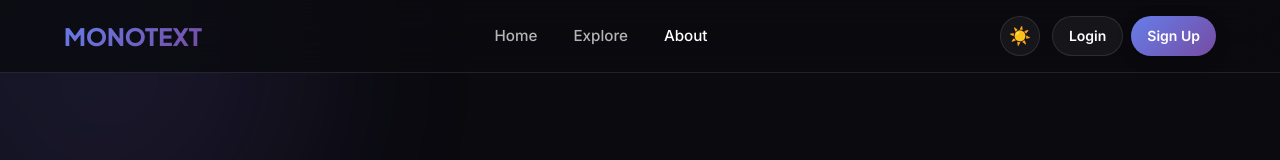
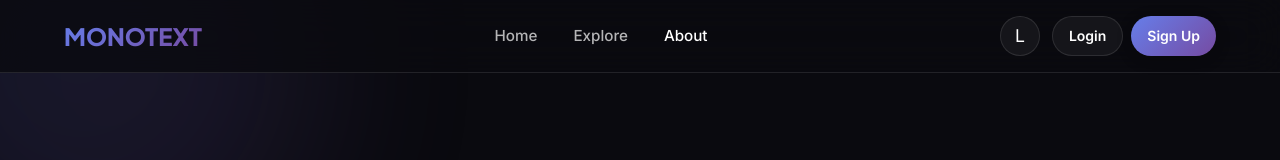
Before and after one commit to Harsh-pa-thak/Mono-Text, a React (Vite) app in the folder client/: page /about in a window 1280 px wide. Shown: the top 160 px of the page. Built offline with nearby package versions, Linux system fonts and the light colour scheme.

Commit message:
edited nav bar

```diff
--- a/client/src/components/Navbar.jsx
+++ b/client/src/components/Navbar.jsx
@@ -56,14 +56,14 @@ export default function Navbar() {
         <div style={{ display: 'flex', alignItems: 'center', gap: '0.75rem' }}>
           {/* Theme Toggle */}
           <button className="theme-toggle" onClick={toggleTheme} aria-label="Toggle theme">
-            {theme === 'dark' ? '☀️' : '🌙'}
+            {theme === 'dark' ? 'L' : 'D'}
           </button>
 
           {user ? (
             <div style={{ display: 'flex', alignItems: 'center', gap: '0.75rem' }}>
               <button className="btn-primary" style={{ padding: '0.5rem 1rem', fontSize: '0.875rem' }}
                 onClick={() => navigate('/write')}>
-                ✏️ Write
+                Write
               </button>
               <div style={{ display: 'flex', alignItems: 'center', gap: '0.5rem' }}>
                 <div style={{
```
